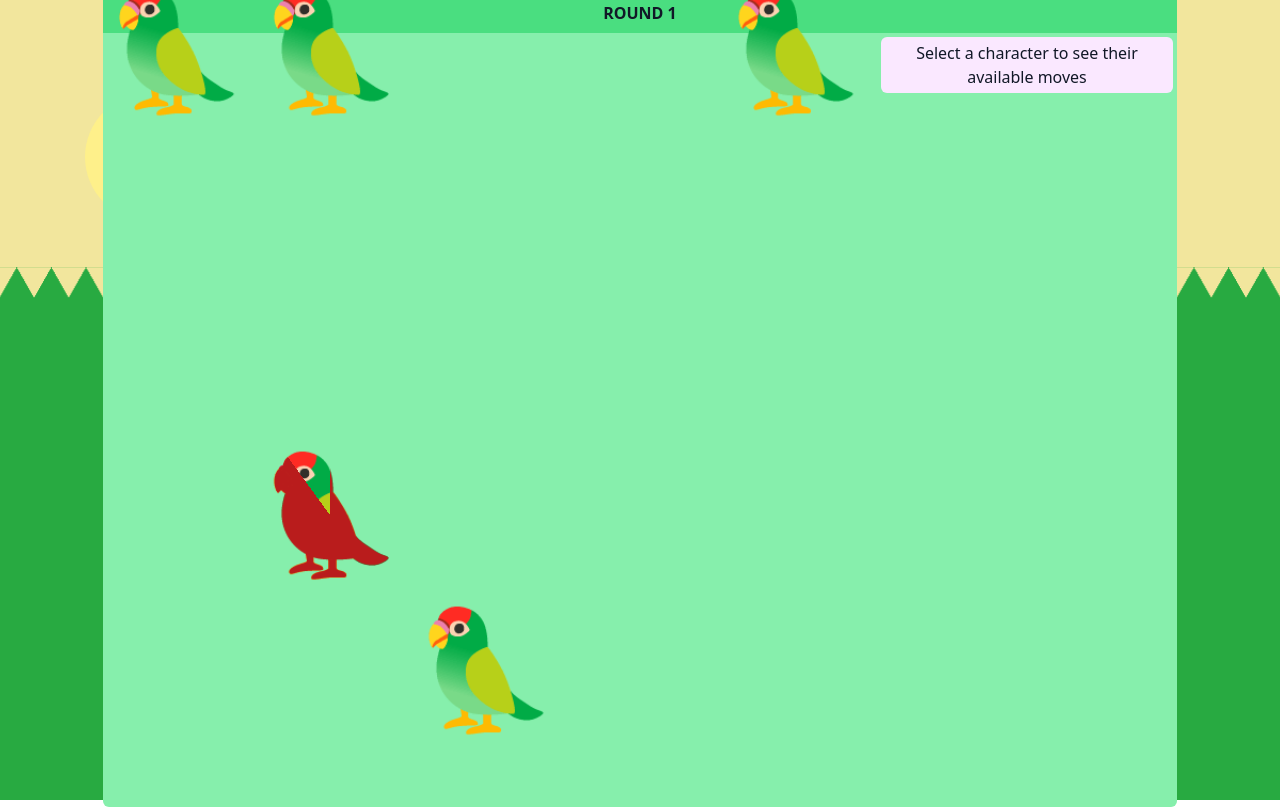
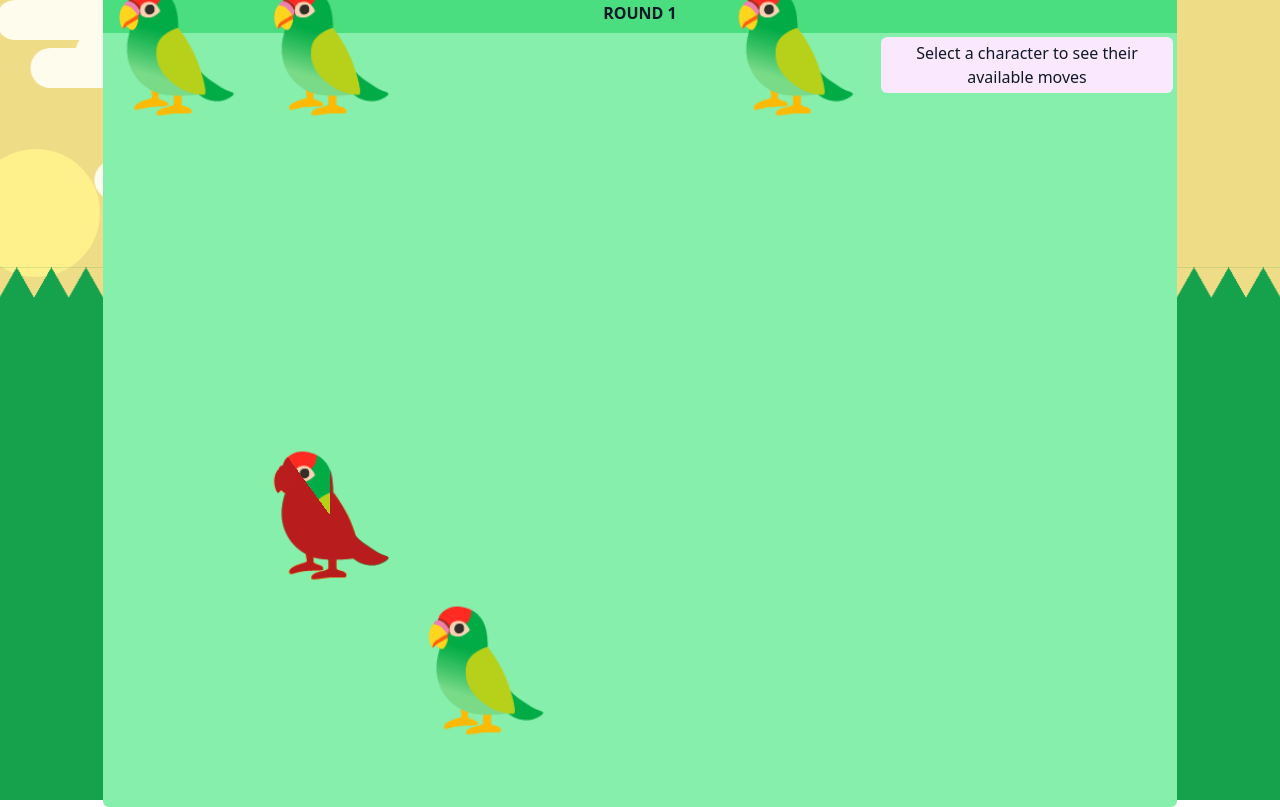
Before and after one commit to PawelMarcinowski11/WildBrawlTactics, an Angular app: page / in a window 1280 px wide. Built offline with nearby package versions, Linux system fonts and the light colour scheme; a web font is replaced by a local one.

Commit message:
slow down animation times

```diff
--- a/src/app/components/background/background.component.scss
+++ b/src/app/components/background/background.component.scss
@@ -1,29 +1,29 @@
 .sky-anim {
-  animation: 60s linear change-sky-color infinite;
-  animation-delay: -12500ms;
+  animation: 180s linear change-sky-color infinite;
+  animation-delay: -37.5s;
 }
 
 .forest-anim {
-  animation: 60s linear change-forest-color infinite;
-  animation-delay: -12.5s;
+  animation: 180s linear change-forest-color infinite;
+  animation-delay: -37.5s;
 }
 
 .sun-anim {
-  animation: 60s linear move-vertically infinite,
-    60s linear move-horizontally infinite;
-  animation-delay: -12.5s;
+  animation: 180s linear move-vertically infinite,
+    180s linear move-horizontally infinite;
+  animation-delay: -37.5s;
 }
 
 .fast-cloud-anim {
   animation: 90s linear translate-horizontally infinite,
-    60s linear change-cloud-color infinite;
-  animation-delay: -12.5s;
+    180s linear change-cloud-color infinite;
+  animation-delay: -37.5s;
 }
 
 .slow-cloud-anim {
   animation: 105s linear translate-horizontally infinite,
-    60s linear change-cloud-color infinite;
-  animation-delay: -12.5s;
+    180s linear change-cloud-color infinite;
+  animation-delay: -37.5s;
 }
 
 @keyframes move-vertically {
@@ -42,11 +42,11 @@
 
 @keyframes translate-horizontally {
   0% {
-    transform: translateX(-140lvw);
+    transform: translateX(calc(-100lvw - 240px));
     animation-timing-function: linear;
   }
   100% {
-    transform: translateX(140lvw);
+    transform: translateX(calc(100lvw + 240px));
   }
 }
 
```
